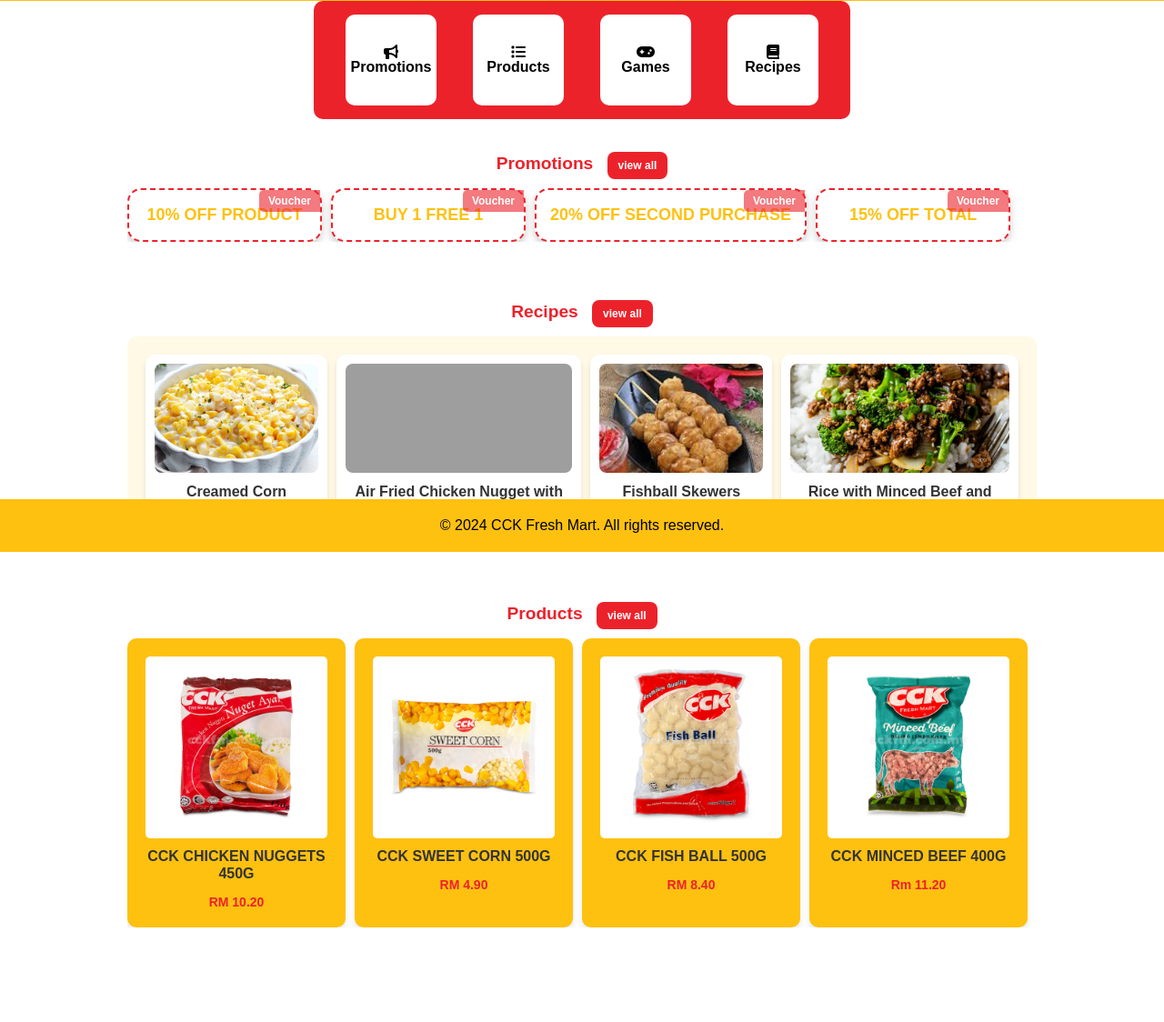
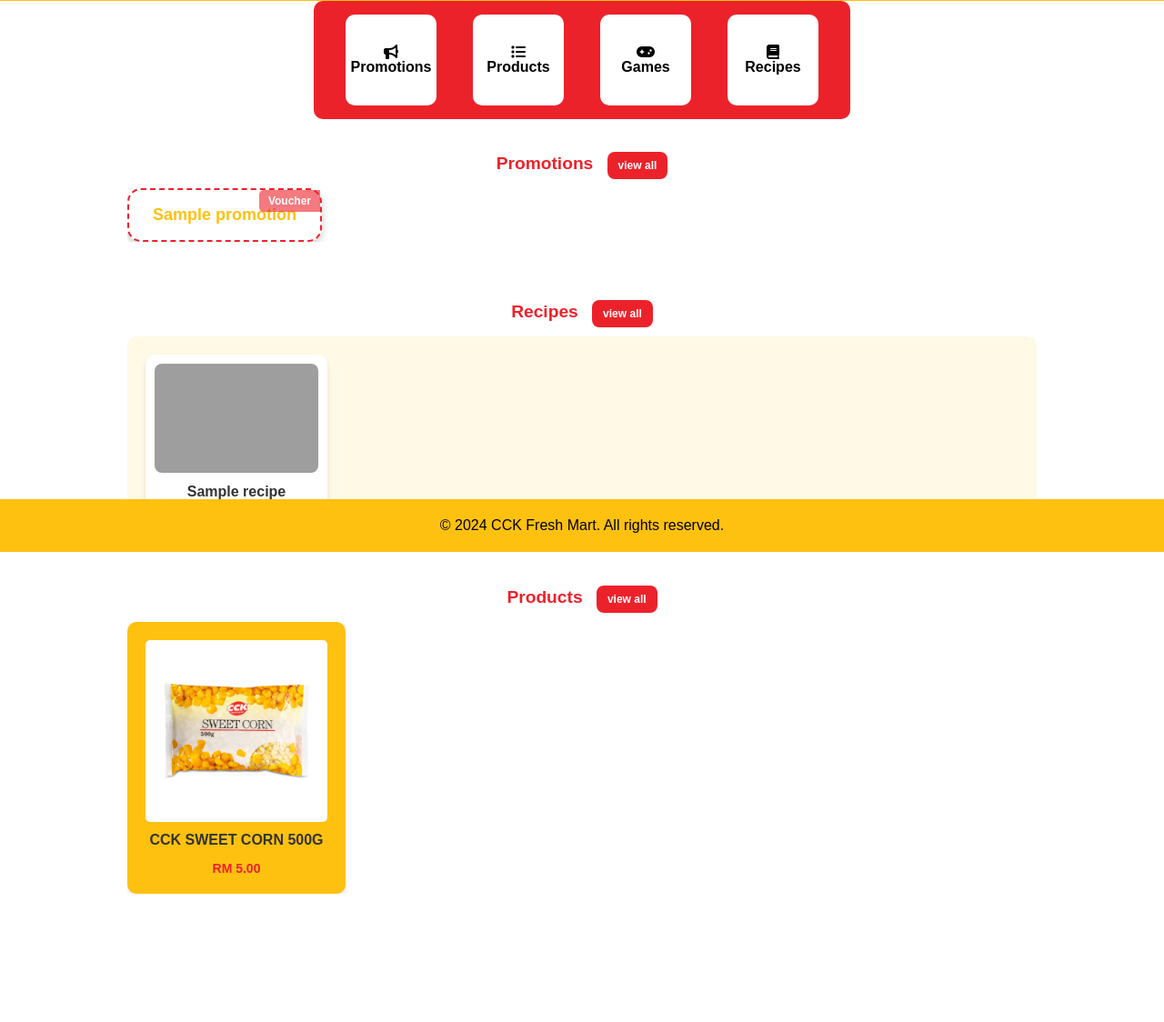
Before and after one commit to Junyu1101/SWE40001, a PHP site: page / in a window 1280 px wide. Shown: the part 193-1317 px from the top of the page at 91% size. After the commit the page ends 1176 px from the top, so only its background shows below. Run offline with PHP 8.4, Linux system fonts and the light colour scheme; data comes from the database, SQL or seed files in the repository; tables that the repository leaves empty hold one stand-in row (values such as "Sample post"); grey boxes are pictures that could not be loaded.

Commit message:
Update index.php
the index page is changed to display data from the database

```diff
--- a/index.php
+++ b/index.php
@@ -1,25 +1,32 @@
-<?php include 'header.php'; ?>
+<?php
+include 'header.php';
+include 'databaseconnection.php'; // Include the database connection
+
+// Function to fetch data from the database with a limit
+function fetchData($conn, $table, $limit = 6) {
+    $sql = "SELECT * FROM $table LIMIT $limit";
+    $result = $conn->query($sql);
+    return $result;
+}
+?>
 
 <div class="showcase-container">
     <!-- Promotion Row -->
     <div class="showcase-row">
         <h2>Promotions <a href="promotions.php">view all</a></h2>
         <div class="showcase-slider" id="promotion-slider">
-            <div class="showcase-promotion">
-                <h1>10% OFF PRODUCT</h1>
-            </div>
-
-            <div class="showcase-promotion">
-                <h1>BUY 1 FREE 1</h1>
-            </div>
-
-            <div class="showcase-promotion">
-                <h1>20% OFF SECOND PURCHASE</h1>
-            </div>
-
-            <div class="showcase-promotion">
-                <h1>15% OFF TOTAL</h1>
-            </div>
+            <?php
+            $promotions = fetchData($conn, 'promotion');
+            if ($promotions->num_rows > 0) {
+                while ($promotion = $promotions->fetch_assoc()) {
+                    echo '<div class="showcase-promotion">';
+                    echo '<h1>' . htmlspecialchars($promotion['title']) . '</h1>';
+                    echo '</div>';
+                }
+            } else {
+                echo '<p>No promotions available.</p>';
+            }
+            ?>
         </div>
     </div>
 
@@ -29,25 +36,24 @@
     <div class="showcase-row">
         <h2>Recipes <a href="recipes.php">view all</a></h2>
         <div class="showcase-slider" id="recipe-slider">
-            <div class="showcase-recipe">
-                <img src="images/corn-recipe.jpg">
-                <h1>Creamed Corn</h1>
-            </div>
+            <?php
+            $recipes = fetchData($conn, 'recipe');
+            if ($recipes->num_rows > 0) {
+                while ($recipe = $recipes->fetch_assoc()) {
+                    // Decode the JSON-like array to get the list of images
+                    $images = json_decode($recipe['image'], true);
+                    // Check if the decoding was successful and the array is not empty
+                    $firstImage = is_array($images) && !empty($images) ? $images[0] : 'default.jpg'; // Use a default image if needed
 
-            <div class="showcase-recipe">
-                <img src="images/chickennugget-recipe.jpg">
-                <h1>Air Fried Chicken Nugget with Sauce</h1>
-            </div>
-
-            <div class="showcase-recipe">
-                <img src="images/fishball-recipe.jpeg">
-                <h1>Fishball Skewers</h1>
-            </div>
-
-            <div class="showcase-recipe">
-                <img src="images/mincedbeef-recipe.jpg">
-                <h1>Rice with Minced Beef and Broccoli</h1>
-            </div>
+                    echo '<div class="showcase-recipe">';
+                    echo '<img src="' . htmlspecialchars($firstImage) . '" alt="' . htmlspecialchars($recipe['title']) . '">';
+                    echo '<h1>' . htmlspecialchars($recipe['title']) . '</h1>';
+                    echo '</div>';
+                }
+            } else {
+                echo '<p>No recipes available.</p>';
+            }
+            ?>
         </div>
     </div>
 
@@ -57,37 +63,26 @@
     <div class="showcase-row">
         <h2>Products <a href="products.php">view all</a></h2>
         <div class="showcase-slider" id="product-slider">
-            <div class="showcase-item">
-                <img src="images/chickennuggets.jpeg">
-                <h1>CCK CHICKEN NUGGETS 450G</h1>
-                <p>RM 10.20</p>
-            </div>
-
-            <div class="showcase-item">
-                <img src="images/corn_product.jpeg">
-                <h1>CCK SWEET CORN 500G </h1>
-                <p>RM 4.90</p>
-            </div>
-
-            <div class="showcase-item">
-                <img src="images/fishball.jpeg">
-                <h1>CCK FISH BALL 500G</h1>
-                <p>RM 8.40</p>
-            </div>
-
-            <div class="showcase-item">
-                <img src="images/mincedbeef.jpeg">
-                <h1>CCK MINCED BEEF 400G</h1>
-                <p>Rm 11.20</p>
-            </div>
+            <?php
+            $products = fetchData($conn, 'product');
+            if ($products->num_rows > 0) {
+                while ($product = $products->fetch_assoc()) {
+                    echo '<div class="showcase-item">';
+                    echo '<img src="' . htmlspecialchars($product['image']) . '" alt="' . htmlspecialchars($product['name']) . '">';
+                    echo '<h1>' . htmlspecialchars($product['name']) . '</h1>';
+                    echo '<p>RM ' . number_format($product['price'], 2) . '</p>';
+                    echo '</div>';
+                }
+            } else {
+                echo '<p>No products available.</p>';
+            }
+            ?>
         </div>
     </div>
 </div>
 
+<br><br><br>
 
-<br>
-<br>
-<br>
-
-
-<?php include 'footer.php'; ?>
+<?php
+include 'footer.php';
+?>
```
